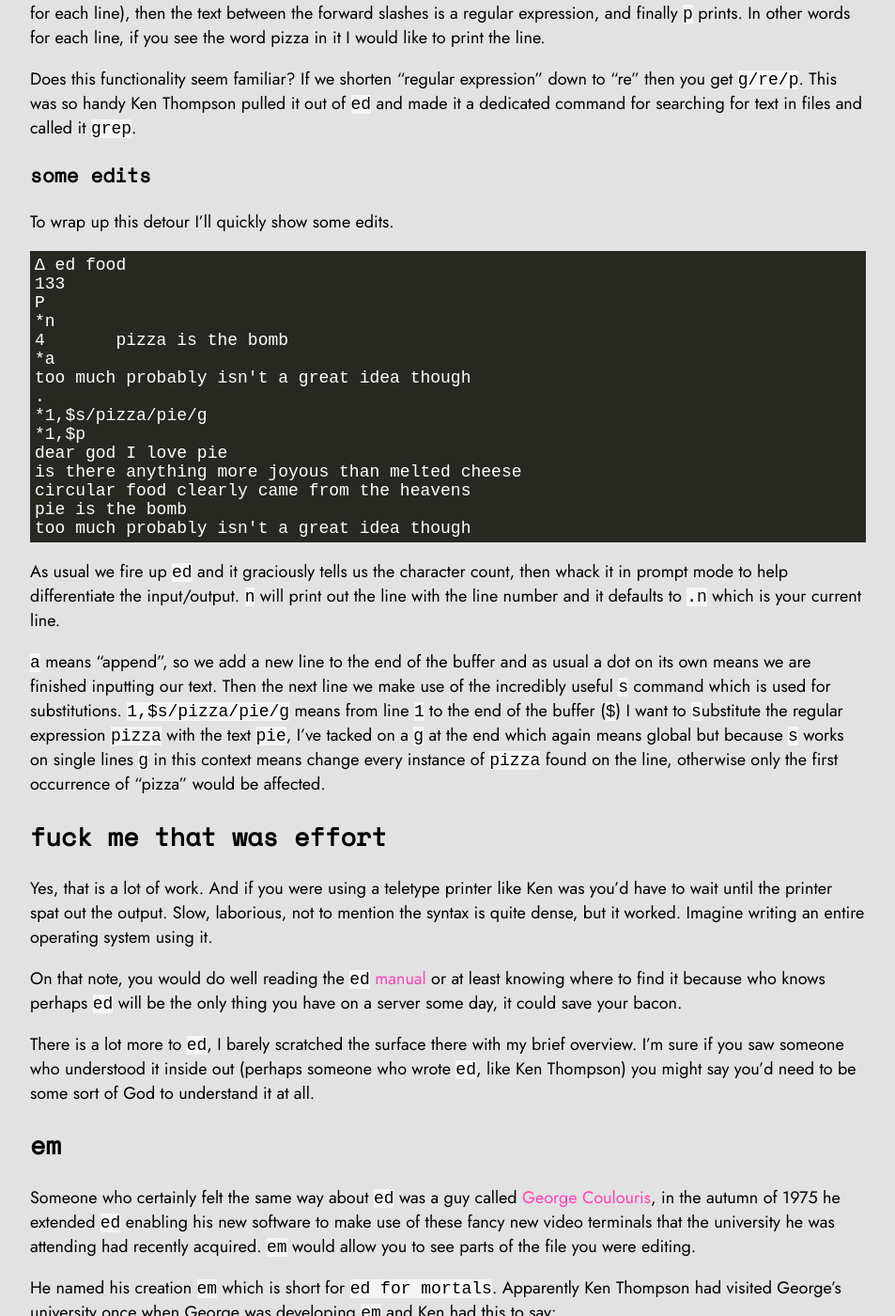
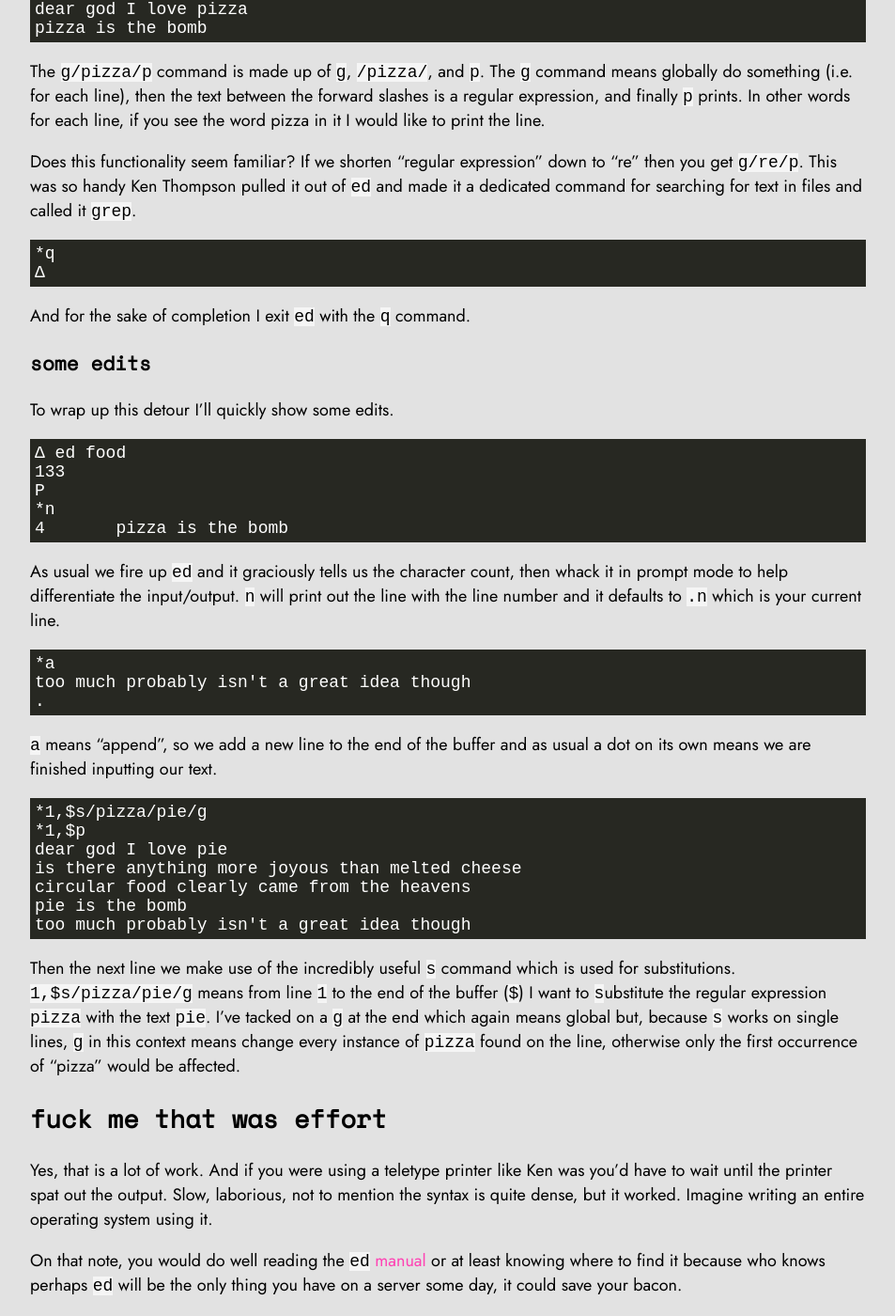
Before and after one commit to skipcloud/skipcloud.github.io, a Jekyll site: the page built from _posts/2020-07-12-where-did-vim-come-from?.md, in a window 1280 px wide and 1400 px high, scrolled down 2860 px. Shown: the whole window at 94% size, without its empty margins (163-1116 px from the left). Built offline with Jekyll 4.4.1, drawn with Linux system fonts in a browser that asks for light colours; some of the changed lines change nothing that is shown; some of the changed text lies outside the part shown.

Commit message:
posts: fix vim

````diff
--- a/_posts/2020-07-12-where-did-vim-come-from?.md
+++ b/_posts/2020-07-12-where-did-vim-come-from?.md
@@ -107,14 +107,35 @@
 pizza is the bomb
 ```
 
+I'll also split the input/output into smaller sections to talk about it as we
+go, it's easier to follow that way.
+
 ### viewing lines
 
 ```
 Δ ed food
 133
 P
+```
+
+I start `ed` by giving it the name of the file I want to edit and it loads it
+into a buffer for me then tells me there's 133 characters. I use the `P` command
+to turn on the prompt which adds an asterisk so you can see which lines are
+command prompts and which are output from `ed`.
+
+```
 *.=
 4
+```
+
+When you load up a buffer you are placed at the final line and your current line
+can be referred to by a dot, so any command that expects a line number will also
+accept a dot (the last line is represented by `$`). The `=` command prints out
+the line number so I run `.=` to show you our current position is at the end of
+the buffer.
+
+
+```
 *1
 dear god I love pizza
 *3
@@ -123,29 +144,19 @@
 dear god I love pizza
 is there anything more joyous than melted cheese
 circular food clearly came from the heavens
-*g/pizza/p
-dear god I love pizza
-pizza is the bomb
-*q
-Δ
 ```
-
-Okay so that is a bit of a mess but let's untangle it, I start `ed` by giving it
-the name of the file I want to edit and it loads it into a buffer for me then
-tells me there's 133 characters. I use the `P` command to turn on the prompt
-which adds an asterisk so you can see which lines are command prompts and which
-are output from `ed`.
-
-When you load up a buffer you are placed at the final line and your current line
-can be referred to by a dot, so any command that expects a line number will also
-accept a dot (the last line is represented by `$`). The `=` command prints out
-the line number so I run `.=` to show you our current position is at the end of
-the buffer.
 
 Entering a number and hitting enter will move you to that line and print it
 because `p` (print) is the default command, so if no command is specified then
 it'll assume `p`. I show you lines `1` and `3`, then I print a range of lines with
 the `m,n` syntax. `m` being the first line through to `n` inclusive.
+
+
+```
+*g/pizza/p
+dear god I love pizza
+pizza is the bomb
+```
 
 The `g/pizza/p` command is made up of `g`, `/pizza/`, and `p`. The `g` command
 means globally do something (i.e. for each line), then the text between the
@@ -157,6 +168,13 @@
 `ed` and made it a dedicated command for searching for text in files and called it
 `grep`.
 
+```
+*q
+Δ
+```
+
+And for the sake of completion I exit `ed` with the `q` command.
+
 ### some edits
 
 To wrap up this detour I'll quickly show some edits.
@@ -167,9 +185,23 @@
 P
 *n
 4       pizza is the bomb
+```
+
+As usual we fire up `ed` and it graciously tells us the character count, then
+whack it in prompt mode to help differentiate the input/output. `n` will print
+out the line with the line number and it defaults to `.n` which is your current
+line.
+
+```
 *a
 too much probably isn't a great idea though
 .
+```
+
+`a` means "append", so we add a new line to the end of the buffer and as usual a
+dot on its own means we are finished inputting our text.
+
+```
 *1,$s/pizza/pie/g
 *1,$p
 dear god I love pie
@@ -179,19 +211,13 @@
 too much probably isn't a great idea though
 ```
 
-As usual we fire up `ed` and it graciously tells us the character count, then
-whack it in prompt mode to help differentiate the input/output. `n` will print
-out the line with the line number and it defaults to `.n` which is your current
-line.
-
-`a` means "append", so we add a new line to the end of the buffer and as usual a
-dot on its own means we are finished inputting our text. Then the next line we
-make use of the incredibly useful `s` command which is used for substitutions.
-`1,$s/pizza/pie/g` means from line `1` to the end of the buffer (`$`) I want to
-`s`ubstitute the regular expression `pizza` with the text `pie`, I've tacked on
-a `g` at the end which again means global but because `s` works on single lines
-`g` in this context means change every instance of `pizza` found on the line,
-otherwise only the first occurrence of "pizza" would be affected.
+Then the next line we make use of the incredibly useful `s` command which is
+used for substitutions.  `1,$s/pizza/pie/g` means from line `1` to the end of
+the buffer (`$`) I want to `s`ubstitute the regular expression `pizza` with the
+text `pie`. I've tacked on a `g` at the end which again means global but, because
+`s` works on single lines, `g` in this context means change every instance of
+`pizza` found on the line, otherwise only the first occurrence of "pizza" would
+be affected.
 
 ## fuck me that was effort
 
````
